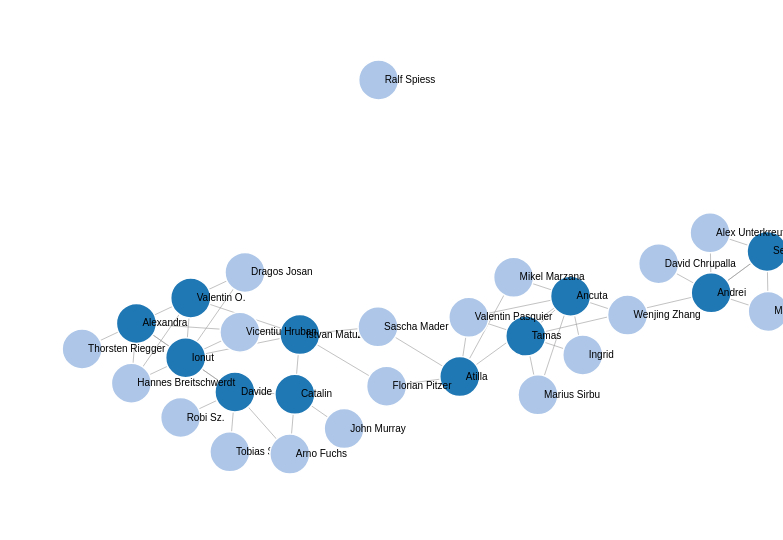
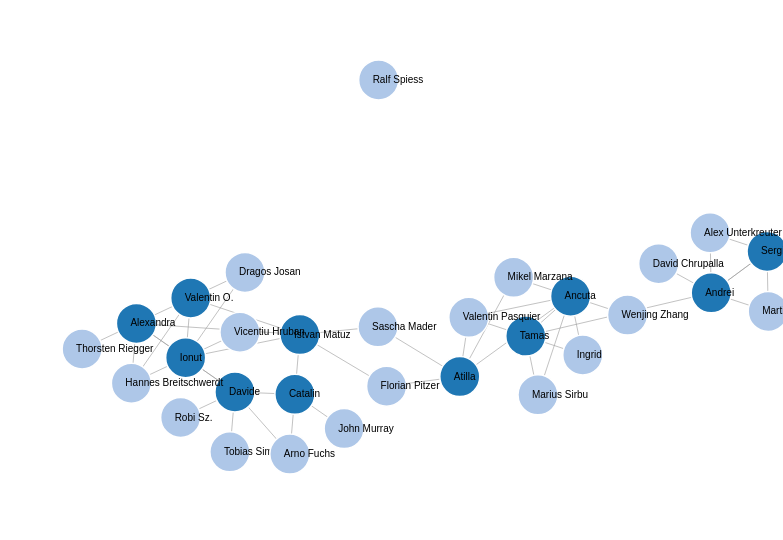
Before and after one commit to istimat/relationshipBubble, a plain HTML site: page index.html in a window 1280 px wide. Shown: the part 260-800 px from the top of the page, without its empty margins (497-1280 px from the left). Drawn offline with nearby package versions, Linux system fonts and the light colour scheme.

Commit message:
changed text position

```diff
--- a/index.html
+++ b/index.html
@@ -66,7 +66,7 @@ d3.json("nvh.json", function(error, graph) {
       .text(function(d) {
         return d.id;
       })
-      .attr('x', 6)
+      .attr('x', -6)
       .attr('y', 3);
 
   node.append("title")
```
